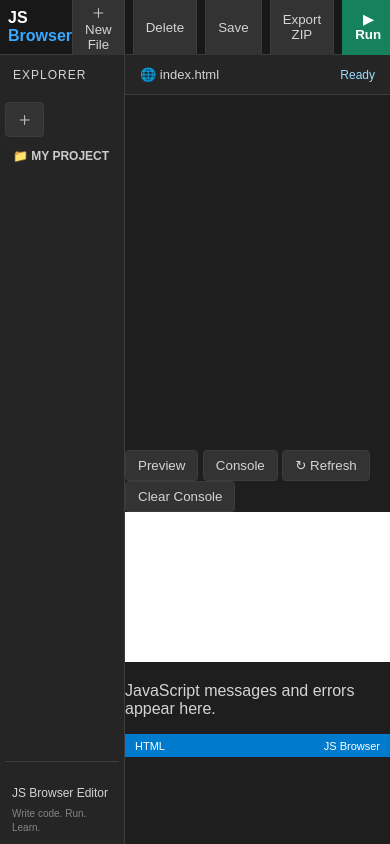
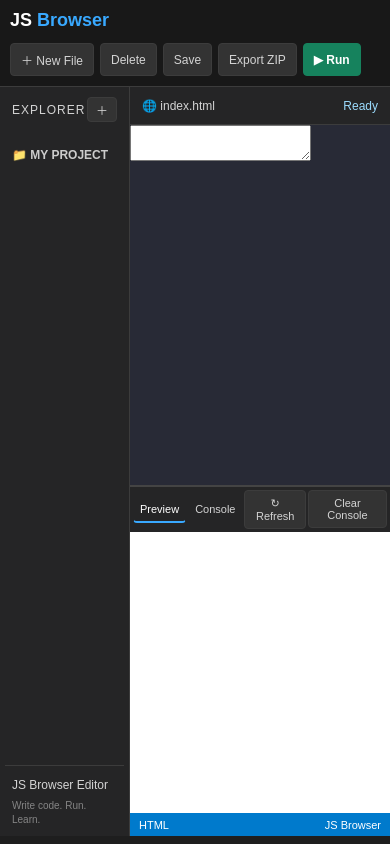
Before and after one commit to ssff46672-cmyk/js-browser, a website: page index.html in a window 390 px wide. Drawn offline with nearby package versions, Linux system fonts and the light colour scheme.

Commit message:
Update style.Css

```diff
--- a/style.Css
+++ b/style.Css
@@ -11,29 +11,36 @@
     --muted: #858585;
     --blue: #007acc;
     --green: #16825d;
+    --red: #d94f4f;
 }
 
 body {
     margin: 0;
+    height: 100vh;
+    overflow: hidden;
     font-family: Arial, sans-serif;
     background: var(--background);
     color: var(--text);
-    height: 100vh;
-    overflow: hidden;
 }
 
 button {
-    font-family: inherit;
-    cursor: pointer;
+    padding: 7px 10px;
     color: var(--text);
-    background: #333333;
+    background: #333;
     border: 1px solid var(--border);
     border-radius: 4px;
-    padding: 7px 12px;
+    font: inherit;
+    font-size: 12px;
+    cursor: pointer;
 }
 
 button:hover {
     background: #454545;
+}
+
+button:focus-visible {
+    outline: 2px solid #39a9ff;
+    outline-offset: 2px;
 }
 
 .topbar {
@@ -41,15 +48,17 @@
     display: flex;
     align-items: center;
     justify-content: space-between;
-    padding: 0 18px;
-    background: #181818;
+    gap: 12px;
+    padding: 0 14px;
+    background: var(--panel);
     border-bottom: 1px solid var(--border);
 }
 
 .brand {
+    flex-shrink: 0;
+    color: white;
     font-size: 20px;
     font-weight: bold;
-    color: #ffffff;
 }
 
 .brand span {
@@ -58,7 +67,9 @@
 
 .top-actions {
     display: flex;
-    gap: 8px;
+    flex-wrap: wrap;
+    justify-content: flex-end;
+    gap: 6px;
 }
 
 .run-btn {
@@ -75,41 +86,58 @@
 .workspace {
     display: flex;
     height: calc(100vh - 55px);
+    min-height: 0;
 }
 
 .sidebar {
-    width: 205px;
-    min-width: 160px;
+    width: 210px;
+    min-width: 165px;
+    display: flex;
+    flex-direction: column;
+    padding: 12px 8px;
     background: var(--sidebar);
     border-right: 1px solid var(--border);
-    display: flex;
-    flex-direction: column;
-    padding: 14px 8px;
 }
 
-.sidebar h3 {
+.sidebar-heading {
+    display: flex;
+    align-items: center;
+    justify-content: space-between;
+    margin: 0 7px 14px;
+}
+
+.sidebar-heading h3 {
+    margin: 0;
     font-size: 12px;
+    font-weight: normal;
     letter-spacing: 1px;
-    font-weight: normal;
-    margin: 3px 8px 20px;
+}
+
+.sidebar-heading button {
+    padding: 3px 8px;
 }
 
 .folder {
+    padding: 0 7px;
+    color: #ccc;
     font-size: 12px;
     font-weight: bold;
-    padding: 0 8px;
-    color: #cccccc;
+}
+
+#fileList {
+    overflow-y: auto;
 }
 
 .file {
-    text-align: left;
     display: block;
     width: 100%;
-    padding: 9px 8px;
+    padding: 9px 7px;
+    text-align: left;
     background: transparent;
     border: none;
     border-radius: 0;
-    font-size: 13px;
+    font-size: 12px;
+    overflow-wrap: anywhere;
 }
 
 .file:hover {
@@ -118,18 +146,18 @@
 
 .file.active {
     background: #37373d;
-    color: #ffffff;
+    color: white;
 }
 
 .sidebar-info {
     margin-top: auto;
+    padding: 12px 7px 0;
     border-top: 1px solid var(--border);
-    padding: 12px 7px 0;
     font-size: 12px;
 }
 
 .sidebar-info p {
-    margin-bottom: 6px;
+    margin: 0 0 6px;
 }
 
 .sidebar-info small {
@@ -137,96 +165,122 @@
 }
 
 .main-area {
+    flex: 1;
     min-width: 0;
-    flex: 1;
+    min-height: 0;
     display: flex;
     flex-direction: column;
 }
 
 .tab-bar {
-    height: 40px;
+    height: 38px;
     flex-shrink: 0;
     display: flex;
     align-items: center;
     justify-content: space-between;
-    padding: 0 15px;
+    padding: 0 12px;
     background: #252526;
     border-bottom: 1px solid var(--border);
-    font-size: 13px;
+    font-size: 12px;
 }
 
 #saveStatus {
     color: #9cdcfe;
-    font-size: 12px;
 }
 
 .editor-container {
-    height: 45%;
-    min-height: 150px;
-    display: flex;
+    height: 48%;
+    min-height: 160px;
     overflow: hidden;
-    background: var(--background);
+    background: #282a36;
 }
 
-#lineNumbers {
-    width: 45px;
-    flex-shrink: 0;
-    padding: 14px 10px;
-    overflow: hidden;
-    text-align: right;
-    color: #858585;
-    background: var(--background);
-    font: 14px/22px Consolas, monospace;
-    white-space: pre;
-    user-select: none;
+.CodeMirror {
+    height: 100% !important;
+    font-family: Consolas, "Courier New", monospace;
+    font-size: 14px;
+    line-height: 1.6;
 }
 
-#editor {
+.bottom-panel {
     flex: 1;
-    min-width: 0;
-    height: 100%;
-    resize: none;
-    border: none;
-    outline: none;
-    padding: 14px 12px;
-    color: #d4d4d4;
-    background: var(--background);
-    font: 14px/22px Consolas, "Courier New", monospace;
-    tab-size: 4;
-    white-space: pre;
+    min-height: 130px;
+    display: flex;
+    flex-direction: column;
+    border-top: 2px solid #444;
+    background: white;
+}
+
+.panel-tabs {
+    min-height: 38px;
+    flex-shrink: 0;
+    display: flex;
+    align-items: center;
+    gap: 5px;
+    padding: 4px 8px;
+    background: #252526;
+}
+
+.panel-tab {
+    background: transparent;
+    border-color: transparent;
+}
+
+.panel-tab.active {
+    border-bottom: 2px solid #39a9ff;
+    color: white;
+}
+
+#refreshBtn {
+    margin-left: auto;
+}
+
+.panel-content {
+    flex: 1;
+    min-height: 0;
     overflow: auto;
 }
 
-.preview-section {
-    flex: 1;
-    min-height: 150px;
-    display: flex;
-    flex-direction: column;
-    border-top: 2px solid #444444;
+.panel-content.hidden {
+    display: none;
+}
+
+#preview {
+    display: block;
+    width: 100%;
+    height: 100%;
+    min-height: 100px;
+    border: none;
     background: white;
 }
 
-.preview-header {
-    height: 38px;
-    flex-shrink: 0;
-    display: flex;
-    justify-content: space-between;
-    align-items: center;
-    padding: 0 12px;
-    background: #252526;
-    color: #dddddd;
-    font-size: 12px;
+#consoleOutput {
+    height: 100%;
+    padding: 10px;
+    overflow: auto;
+    background: #181818;
+    color: #ddd;
+    font: 12px/1.6 Consolas, monospace;
+    white-space: pre-wrap;
+    overflow-wrap: anywhere;
 }
 
-.preview-header button {
-    padding: 4px 9px;
+.console-hint {
+    color: #858585;
 }
 
-#preview {
-    flex: 1;
-    width: 100%;
-    border: none;
-    background: white;
+.console-line {
+    margin: 0;
+    padding: 3px 0;
+    border-bottom: 1px solid #292929;
+}
+
+.console-line.error {
+    color: #ff7777;
+}
+
+.console-line.warn {
+    color: #f0c674;
 }
 
 .statusbar {
@@ -235,33 +289,55 @@
     display: flex;
     justify-content: space-between;
     align-items: center;
-    padding: 0 10px;
+    padding: 0 9px;
     background: var(--blue);
     color: white;
     font-size: 11px;
 }
 
-@media (max-width: 600px) {
+@media (max-width: 720px) {
+    .topbar {
+        height: auto;
+        min-height: 55px;
+        align-items: flex-start;
+        padding: 10px;
+        flex-direction: column;
+    }
+
+    .workspace {
+        height: calc(100vh - 95px);
+    }
+
+    .top-actions {
+        justify-content: flex-start;
+    }
+
     .sidebar {
-        width: 125px;
-        min-width: 125px;
+        width: 130px;
+        min-width: 130px;
         padding: 10px 5px;
     }
 
     .brand {
-        font-size: 16px;
-    }
-
-    .topbar {
-        padding: 0 8px;
+        font-size: 18px;
     }
 
     .file {
         font-size: 11px;
-        padding: 9px 4px;
+        padding: 8px 4px;
     }
 
-    #editor {
+    .CodeMirror {
         font-size: 12px;
     }
+
+    .panel-tabs {
+        gap: 2px;
+        padding: 3px;
+    }
+
+    .panel-tabs button {
+        padding: 6px;
+        font-size: 11px;
+    }
 }
```
